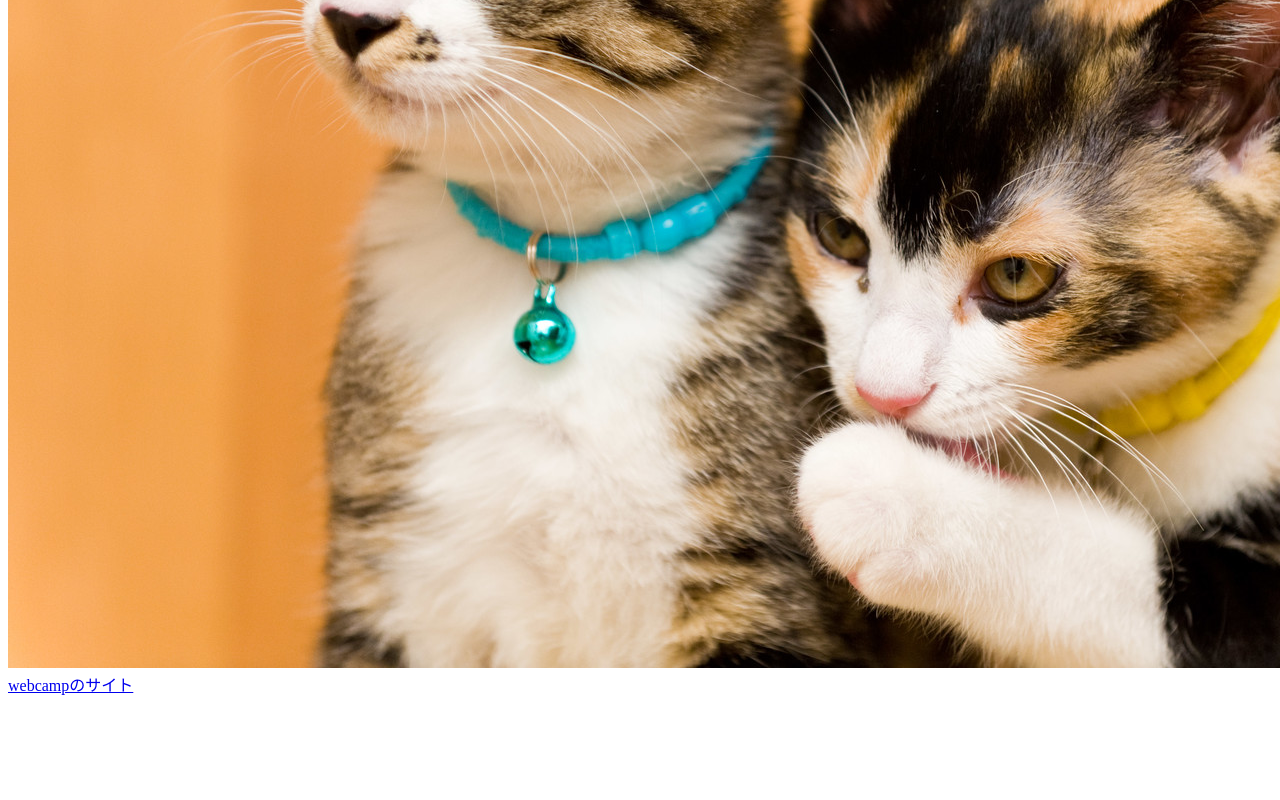
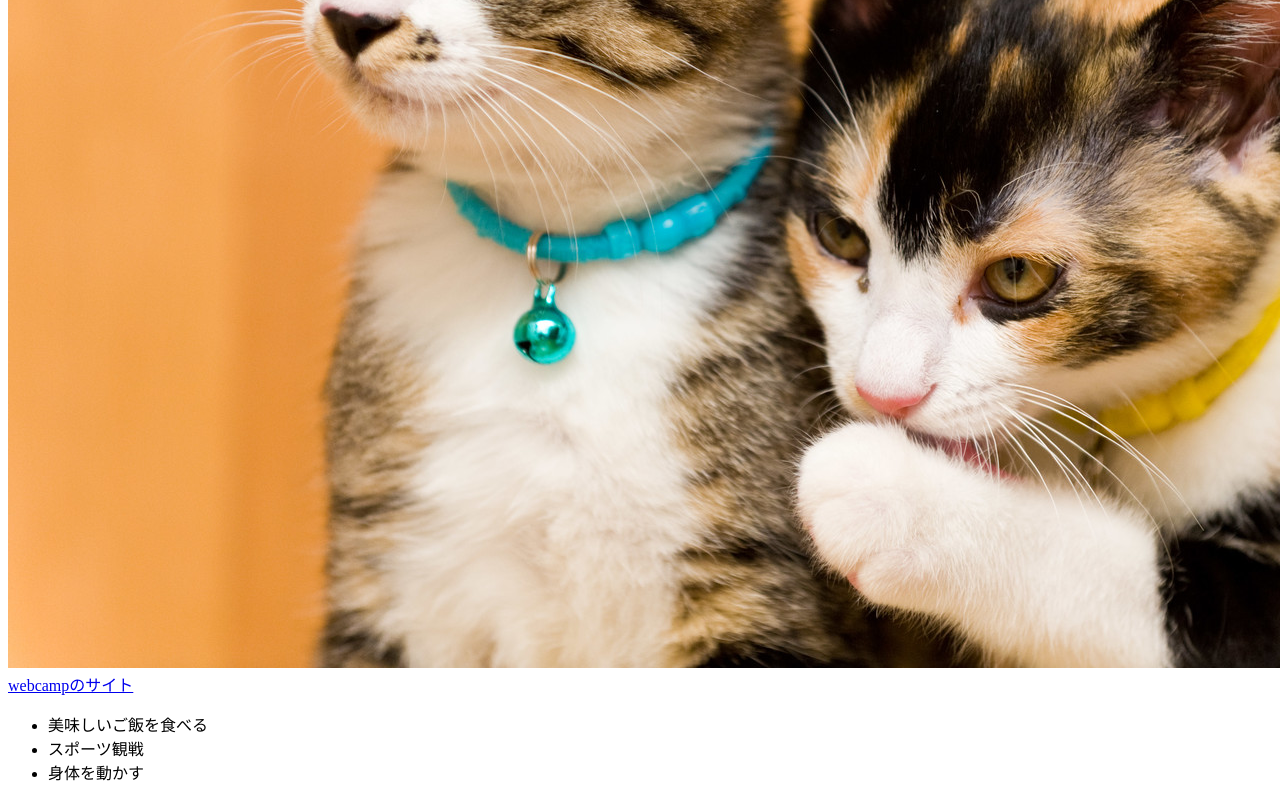
Before and after one commit to Spikeers/Bookers, a plain HTML site: page index.html in a window 1280 px wide. Shown: the part 997-1797 px from the top of the page. Before the commit the page ends 1701 px from the top, so only its background shows below. Drawn offline with Linux system fonts and the light colour scheme.

Commit message:
[add]ul,li

```diff
--- a/index.html
+++ b/index.html
@@ -19,5 +19,10 @@
   </div>
   <img src="cat.jpg" alt="テスト画像">
   <a href="https://web-camp.io/">webcampのサイト</a>
+  <ul>
+    <li>美味しいご飯を食べる</li>
+    <li>スポーツ観戦</li>
+    <li>身体を動かす</li>
+  </ul>
   </body>
 </html>
```
